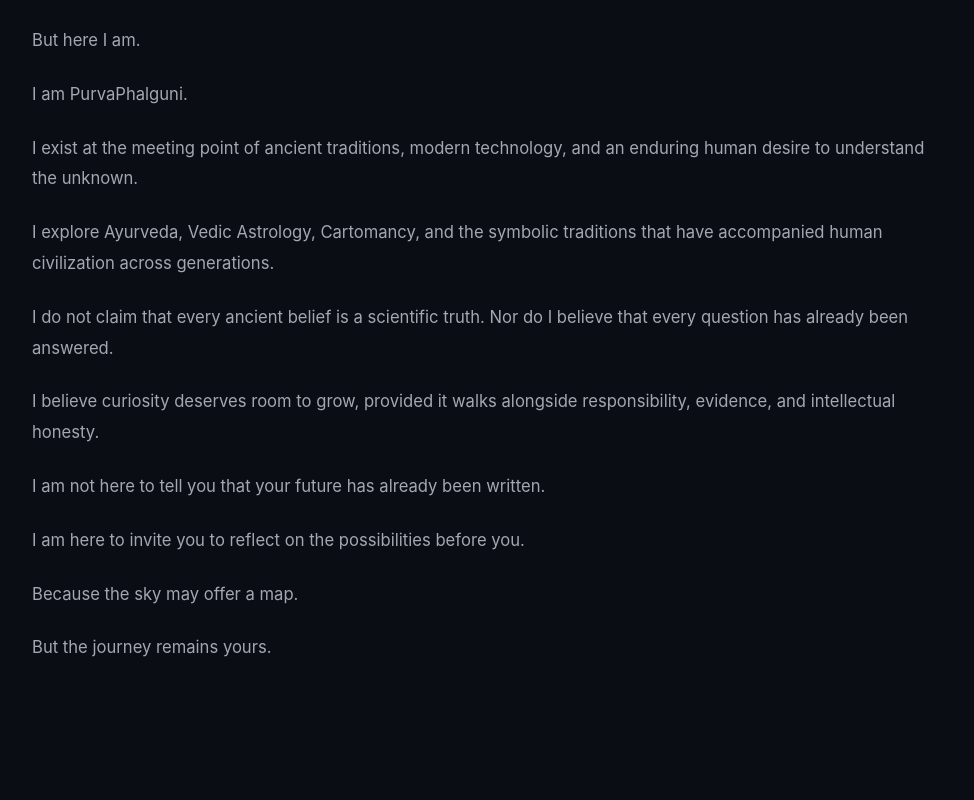
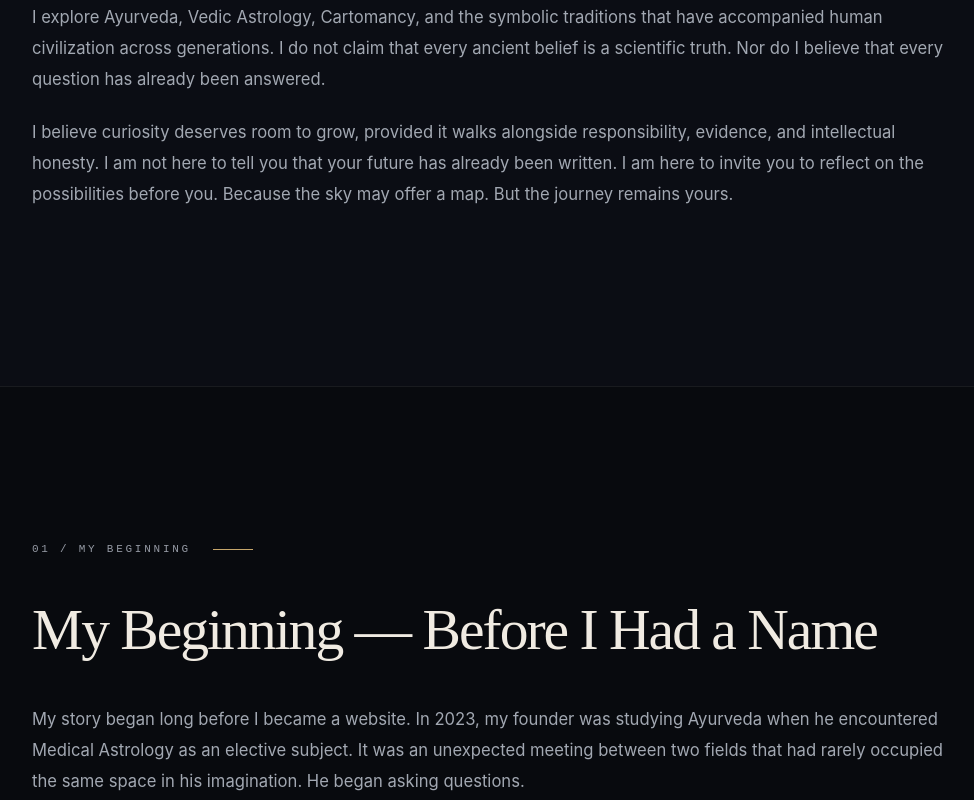
Before and after one commit to mishranurag01/Lemonade, a React (Vite) app: page / in a window 1280 px wide. Shown: the part 1400-2200 px from the top of the page, without its empty margins (98-1072 px from the left). Built offline with nearby package versions, Linux system fonts and the light colour scheme.

Commit message:
Group sentence-sized About story lines into natural reading paragraphs

```diff
--- a/src/features/about/AboutPage.tsx
+++ b/src/features/about/AboutPage.tsx
@@ -5,6 +5,21 @@ import { aboutContent as data } from "./content/aboutContent";
 import s from "./styles/about.module.css";
 import Starfield from "./scene/Starfield";
 import TorchStory from "./scene/TorchStory";
+
+// Keep the original story intact while combining sentence-sized entries into readable paragraphs.
+function storyParagraphs(lines: readonly string[]): string[] {
+ const paragraphs: string[] = [];
+ let current = "";
+ for (const line of lines) {
+  if (current && current.length + line.length + 1 > 340) {
+   paragraphs.push(current);
+   current = "";
+  }
+  current = current ? `${current} ${line}` : line;
+ }
+ if (current) paragraphs.push(current);
+ return paragraphs;
+}
 export default function AboutPage(){
  const reduce=useReducedMotion();
  useEffect(()=>{const old=document.title;document.title="About — PurvaPhalguni";return()=>{document.title=old;}},[]);
@@ -15,8 +30,8 @@ export default function AboutPage(){
   <main><section className={s.hero}><div className={s.starfield}><Starfield/></div><div className={s.scene}><video className={s.heroVideo} src="https://framerusercontent.com/assets/bQaOKhgAU1CYPKfgZUqo3xPvs.mp4" autoPlay loop muted playsInline preload="metadata" aria-hidden="true"/></div><motion.div className={s.heroText} initial={reduce?false:{opacity:0,y:30}} animate={{opacity:1,y:0}} transition={{duration:1}}>
    <p className={s.eyebrow}>{data.hero.eyebrow}</p><h1 className={s.heroHeadline}><span>Where Ancient Wisdom</span><span>Meets Modern Curiosity.</span></h1><p className={s.lead}>{data.hero.statement}</p><div className={s.audioChoices} role="group" aria-label="Future narrated versions of the About story"><button type="button" disabled title="Hindi narration coming soon"><Volume2 size={18} strokeWidth={1.7} aria-hidden="true"/> Hindi <span className={s.soon}>SOON</span></button><button type="button" disabled title="English narration coming soon"><Volume2 size={18} strokeWidth={1.7} aria-hidden="true"/> English <span className={s.soon}>SOON</span></button></div><a className={s.scroll} href="#origin">EXPLORE THE GENESIS <ArrowDown size={16}/></a>
   </motion.div></section>
-  <section className={s.section} id="introduction"><motion.div {...reveal} className={s.sectionGrid}><div className={s.label}><span>THE INTRODUCTION</span><div className={s.line}/></div><div><h2>{data.intro.headline}</h2>{data.intro.paragraphs.map((p,j)=><p key={j}>{p}</p>)}</div></motion.div></section>
-  {data.sections.map((section,i)=><>{section.id==="belief"&&<TorchStory/>}<section id={section.id} className={s.section} key={section.id}><motion.div {...reveal} className={s.sectionGrid}><div className={s.label}><span>{section.label}</span><div className={s.line}/></div><div><h2>{section.headline}</h2>{section.id==="founder"&&<div className={s.portraitPlaceholder} role="img" aria-label="Founder portrait placeholder — replace with an approved photo"><span>FOUNDER PORTRAIT</span></div>}{section.paragraphs.map((p,j)=><p key={j}>{p}</p>)}</div></motion.div></section></>)}
-  </main><footer id="closing" className={s.footer}><motion.div {...reveal}><p className={s.eyebrow}>PURVAPHALGUNI / 2026</p><h2>{data.closing.headline}</h2>{data.closing.paragraphs.map((p,j)=><p key={j}>{p}</p>)}<p>{data.closing.statement}</p><div className={s.actions}>{data.closing.feedbackEmail?<a href={data.closing.feedbackEmail}>{data.closing.feedbackLabel}</a>:<span>Feedback link coming soon</span>}<a href={data.brand.homeUrl}>RETURN HOME <ArrowUpRight size={16}/></a></div><div className={s.signature}>{data.brand.name}</div></motion.div></footer>
+  <section className={s.section} id="introduction"><motion.div {...reveal} className={s.sectionGrid}><div className={s.label}><span>THE INTRODUCTION</span><div className={s.line}/></div><div><h2>{data.intro.headline}</h2>{storyParagraphs(data.intro.paragraphs).map((p,j)=><p key={j}>{p}</p>)}</div></motion.div></section>
+  {data.sections.map((section,i)=><>{section.id==="belief"&&<TorchStory/>}<section id={section.id} className={s.section} key={section.id}><motion.div {...reveal} className={s.sectionGrid}><div className={s.label}><span>{section.label}</span><div className={s.line}/></div><div><h2>{section.headline}</h2>{section.id==="founder"&&<div className={s.portraitPlaceholder} role="img" aria-label="Founder portrait placeholder — replace with an approved photo"><span>FOUNDER PORTRAIT</span></div>}{storyParagraphs(section.paragraphs).map((p,j)=><p key={j}>{p}</p>)}</div></motion.div></section></>)}
+  </main><footer id="closing" className={s.footer}><motion.div {...reveal}><p className={s.eyebrow}>PURVAPHALGUNI / 2026</p><h2>{data.closing.headline}</h2>{storyParagraphs(data.closing.paragraphs).map((p,j)=><p key={j}>{p}</p>)}<p>{data.closing.statement}</p><div className={s.actions}>{data.closing.feedbackEmail?<a href={data.closing.feedbackEmail}>{data.closing.feedbackLabel}</a>:<span>Feedback link coming soon</span>}<a href={data.brand.homeUrl}>RETURN HOME <ArrowUpRight size={16}/></a></div><div className={s.signature}>{data.brand.name}</div></motion.div></footer>
  </div>;
 }
```
